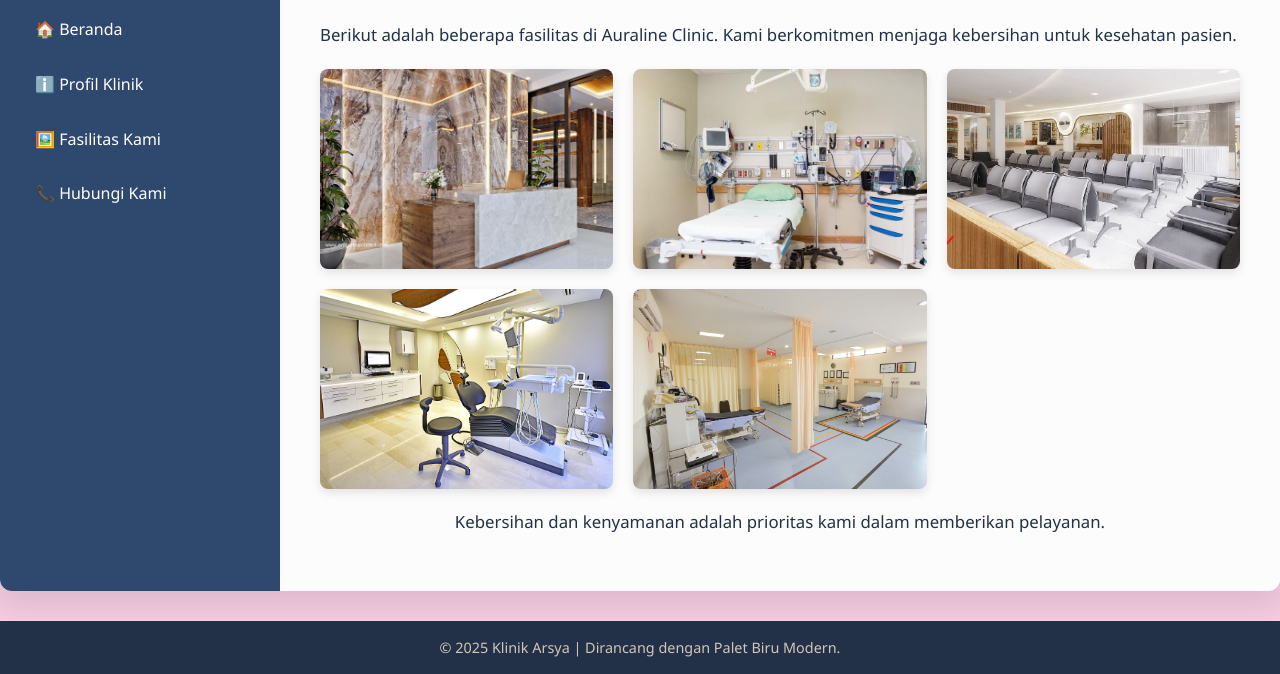
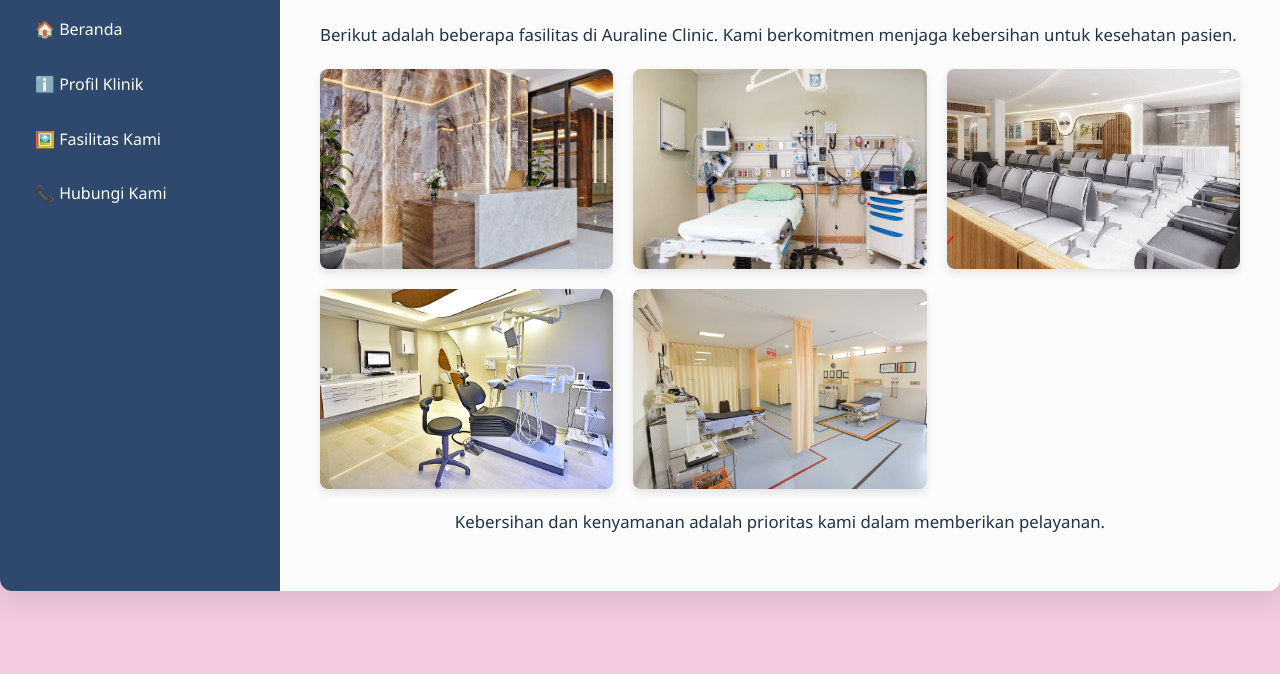
Before and after one commit to Arsiest/Web-Auraline-Clinic, a plain HTML site: page gallery.html in a window 1280 px wide. Shown: the part 294-968 px from the top of the page. After the commit the page ends 915 px from the top, so only its background shows below. Drawn offline with Linux system fonts and the light colour scheme.

Commit message:
ubah footer

```diff
--- a/gallery.html
+++ b/gallery.html
@@ -189,8 +189,5 @@
         </div>
     </div>
 
-    <footer>
-        &copy; 2025 Klinik Arsya | Dirancang dengan Palet Biru Modern.
-    </footer>
 </body>
 </html>
```
Also changed, not shown: about.html (+0 -3 lines), contactperson.html (+1 -4 lines).
